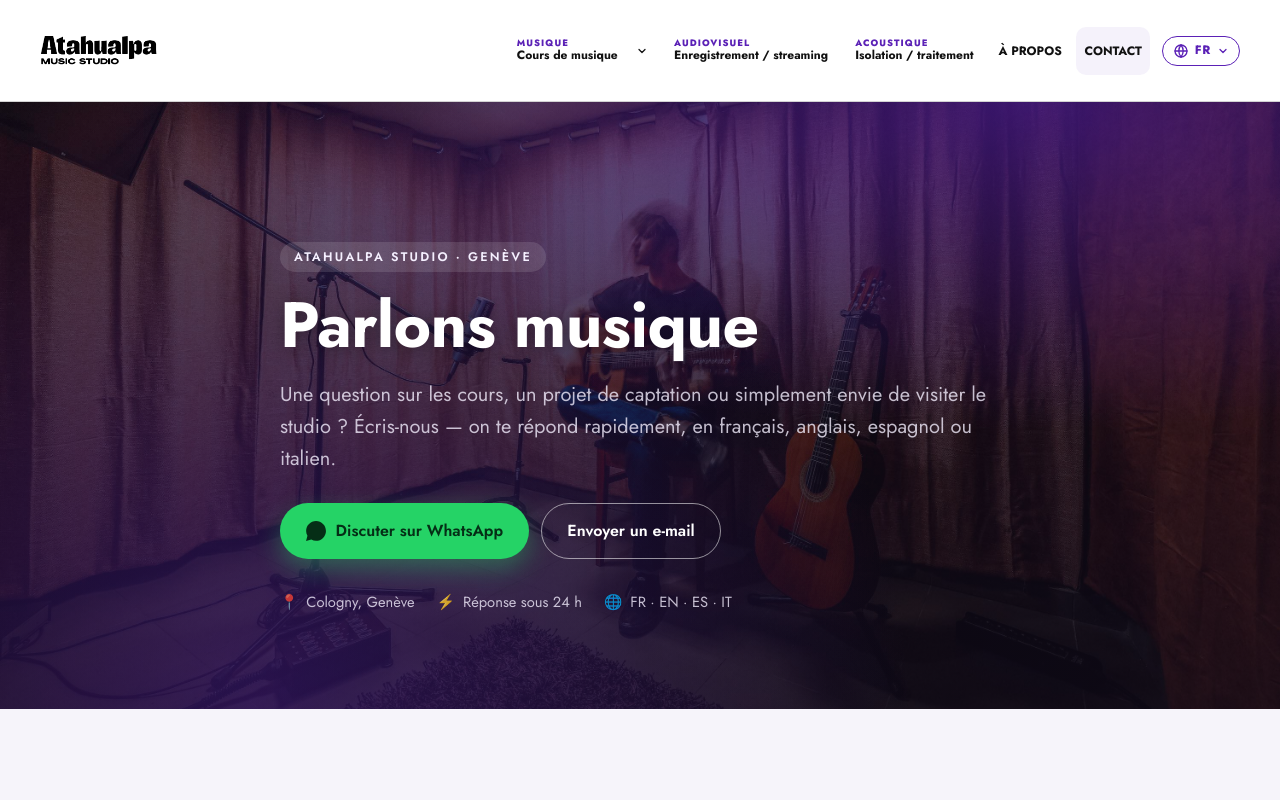
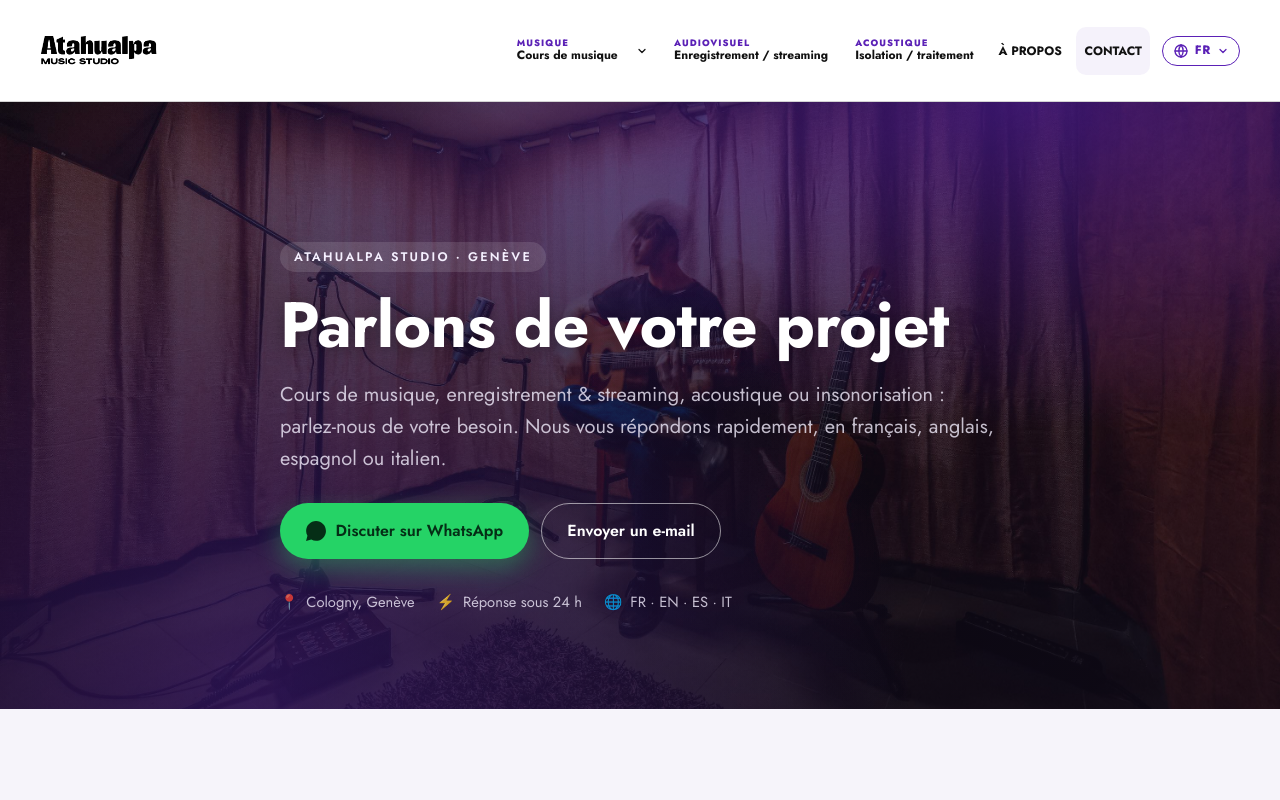
Before and after one commit to twinparadoxmusica/atahualpa-studio, a Next.js app: page /contact in a window 1280 px wide. Shown: the top 800 px of the page. Built offline with nearby package versions, Linux system fonts and the light colour scheme.

Commit message:
Fix contact topic labels and broaden hero copy

```diff
--- a/components/ContactForm/index.js
+++ b/components/ContactForm/index.js
@@ -7,16 +7,33 @@ import './styles.css';
 
 const WHATSAPP_URL = 'https://wa.me/41772792514';
 const EMAIL = 'contact@atahualpamusicstudio.com';
-const TOPIC_COPY = {
-  fr: { label:'Objet de votre demande', placeholder:'Choisissez un sujet', music:'Cours de musique', recording:'Enregistrement & streaming', acoustics:'Acoustique & insonorisation', other:'Autre' },
-  en: { label:'Subject of your request', placeholder:'Choose a subject', music:'Music lessons', recording:'Recording & streaming', acoustics:'Acoustics & soundproofing', other:'Other' },
-  es: { label:'Motivo de tu consulta', placeholder:'Elegí un tema', music:'Clases de música', recording:'Grabación & streaming', acoustics:'Acústica & insonorización', other:'Otro' },
-  it: { label:'Oggetto della richiesta', placeholder:'Scegli un argomento', music:'Lezioni di musica', recording:'Registrazione & streaming', acoustics:'Acustica & insonorizzazione', other:'Altro' },
+const CONTACT_COPY = {
+  fr: {
+    heroTitle:'Parlons de votre projet',
+    heroLede:'Cours de musique, enregistrement & streaming, acoustique ou insonorisation : parlez-nous de votre besoin. Nous vous répondons rapidement, en français, anglais, espagnol ou italien.',
+    label:'Objet de votre demande', placeholder:'Choisissez un sujet', music:'Cours de musique', recording:'Enregistrement & streaming', acoustics:'Acoustique & insonorisation', other:'Autre'
+  },
+  en: {
+    heroTitle:'Let’s talk about your project',
+    heroLede:'Music lessons, recording & streaming, acoustics or soundproofing: tell us what you need. We reply quickly in French, English, Spanish or Italian.',
+    label:'Subject of your request', placeholder:'Choose a subject', music:'Music lessons', recording:'Recording & streaming', acoustics:'Acoustics & soundproofing', other:'Other'
+  },
+  es: {
+    heroTitle:'Hablemos de tu proyecto',
+    heroLede:'Clases de música, grabación & streaming, acústica o insonorización: contanos qué necesitás. Respondemos rápidamente en francés, inglés, español o italiano.',
+    label:'Motivo de tu consulta', placeholder:'Elegí un tema', music:'Clases de música', recording:'Grabación & streaming', acoustics:'Acústica & insonorización', other:'Otro'
+  },
+  it: {
+    heroTitle:'Parliamo del tuo progetto',
+    heroLede:'Lezioni di musica, registrazione & streaming, acustica o insonorizzazione: raccontaci di cosa hai bisogno. Rispondiamo rapidamente in francese, inglese, spagnolo o italiano.',
+    label:'Oggetto della richiesta', placeholder:'Scegli un argomento', music:'Lezioni di musica', recording:'Registrazione & streaming', acoustics:'Acustica & insonorizzazione', other:'Altro'
+  },
 };
 
 const ContactForm = () => {
   const { t, locale } = useLanguage();
-  const topicCopy = TOPIC_COPY[locale] || TOPIC_COPY.fr;
+  const normalizedLocale = String(locale || 'fr').toLowerCase().slice(0, 2);
+  const copy = CONTACT_COPY[normalizedLocale] || CONTACT_COPY.fr;
   const [submitted, setSubmitted] = useState(false);
   const [pending, setPending] = useState(false);
 
@@ -38,7 +55,7 @@ const ContactForm = () => {
 
   return <>
     <section className="contact-hero" aria-labelledby="contact-hero-title"><Container variant="default" className="contact-hero__inner">
-      <span className="contact-hero__eyebrow">{t('contact.hero.eyebrow')}</span><h1 id="contact-hero-title" className="contact-hero__title">{t('contact.hero.title')}</h1><p className="contact-hero__lede">{t('contact.hero.lede')}</p>
+      <span className="contact-hero__eyebrow">{t('contact.hero.eyebrow')}</span><h1 id="contact-hero-title" className="contact-hero__title">{copy.heroTitle}</h1><p className="contact-hero__lede">{copy.heroLede}</p>
       <div className="contact-hero__cta"><a className="contact-hero__btn contact-hero__btn--whatsapp" href={WHATSAPP_URL} target="_blank" rel="noopener noreferrer" aria-label={t('contact.hero.whatsappAria')}><svg aria-hidden="true" viewBox="0 0 24 24" width="20" height="20" fill="currentColor"><path d="M.057 24l1.687-6.163c-1.041-1.804-1.588-3.849-1.587-5.946.003-6.556 5.338-11.891 11.893-11.891 6.557.003 11.891 5.338 11.893 11.902-.003 6.557-5.338 11.892-11.893 11.892-1.99-.001-3.951-.5-5.688-1.448L.057 24z"/></svg><span>{t('contact.hero.whatsapp')}</span></a><a className="contact-hero__btn contact-hero__btn--ghost" href={`mailto:${EMAIL}`}>{t('contact.hero.email')}</a></div>
       <ul className="contact-hero__meta" aria-label={t('contact.hero.metaLabel')}><li><span>📍</span><span>{t('contact.hero.meta.location')}</span></li><li><span>⚡</span><span>{t('contact.hero.meta.response')}</span></li><li><span>🌐</span><span>{t('contact.hero.meta.languages')}</span></li></ul>
     </Container></section>
@@ -47,7 +64,7 @@ const ContactForm = () => {
         <label className="contact-form__honeypot" aria-hidden="true">Website<input type="text" name="website" tabIndex="-1" autoComplete="off" /></label>
         <label className="contact-form__field"><span>{t('contact.form.name')}</span><input type="text" name="name" placeholder={t('contact.form.namePlaceholder')} required /></label>
         <label className="contact-form__field"><span>{t('contact.form.email')}</span><input type="email" name="email" placeholder={t('contact.form.emailPlaceholder')} required /></label>
-        <label className="contact-form__field"><span>{topicCopy.label}</span><select name="topic" defaultValue="" required><option value="" disabled>{topicCopy.placeholder}</option><option value="music">{topicCopy.music}</option><option value="recording">{topicCopy.recording}</option><option value="acoustics">{topicCopy.acoustics}</option><option value="other">{topicCopy.other}</option></select></label>
+        <label className="contact-form__field"><span>{copy.label}</span><select name="topic" defaultValue="" required><option value="" disabled>{copy.placeholder}</option><option value="music">{copy.music}</option><option value="recording">{copy.recording}</option><option value="acoustics">{copy.acoustics}</option><option value="other">{copy.other}</option></select></label>
         <label className="contact-form__field"><span>{t('contact.form.message')}</span><textarea name="message" placeholder={t('contact.form.messagePlaceholder')} rows="6" required /></label>
         <button type="submit" className="contact-form__submit" disabled={pending}>{pending ? t('contact.form.sending') : t('contact.form.submit')}</button>
       </form>}
```
